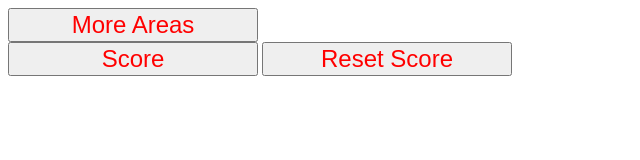
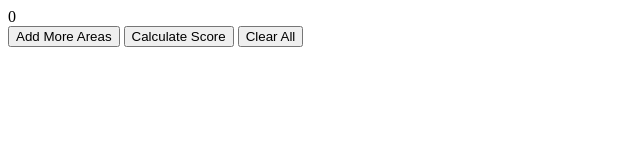
Before and after one commit to pansonic2/kingdomino, a plain HTML site: page index.html in a window 1280 px wide. Shown: the whole page, without its empty margins (0-640 px from the left). Drawn offline with nearby package versions, Linux system fonts and the light colour scheme.

Commit message:
Update index.html

```diff
--- a/index.html
+++ b/index.html
@@ -2,7 +2,7 @@
 <html >
 <head>
   <meta charset="UTF-8">
-  <title>Kingdomino Scoring Final </title>
+  <title>Updated Kingdomino</title>
 
 
 
@@ -12,14 +12,12 @@
 </head>
 
 <body>
-  <button class="button" id = "button1">More Areas</button>
-<div class="body_div"></div>
-<button id = "scorebtn" onclick = "getScore()">Score</button>
-
-<button id = "Restart">Reset Score</button>
-<div id='showscore'></div>
-  <script src='https://cdnjs.cloudflare.com/ajax/libs/jquery/3.2.1/jquery.min.js'></script>
-<script src='https://cdnjs.cloudflare.com/ajax/libs/jqueryui/1.12.1/jquery-ui.min.js'></script>
+  <div id="revealscore">0</div>
+<button id="morebuttons">Add More Areas</button>
+<button id="scorebutton">Calculate Score</button>
+<button id="removebuttons">Clear All</button>
+  <script src='https://cdnjs.cloudflare.com/ajax/libs/jqueryui/1.12.1/jquery-ui.min.js'></script>
+<script src='https://cdnjs.cloudflare.com/ajax/libs/jquery/3.2.1/jquery.min.js'></script>
 
     <script src="js/index.js"></script>
 
```
